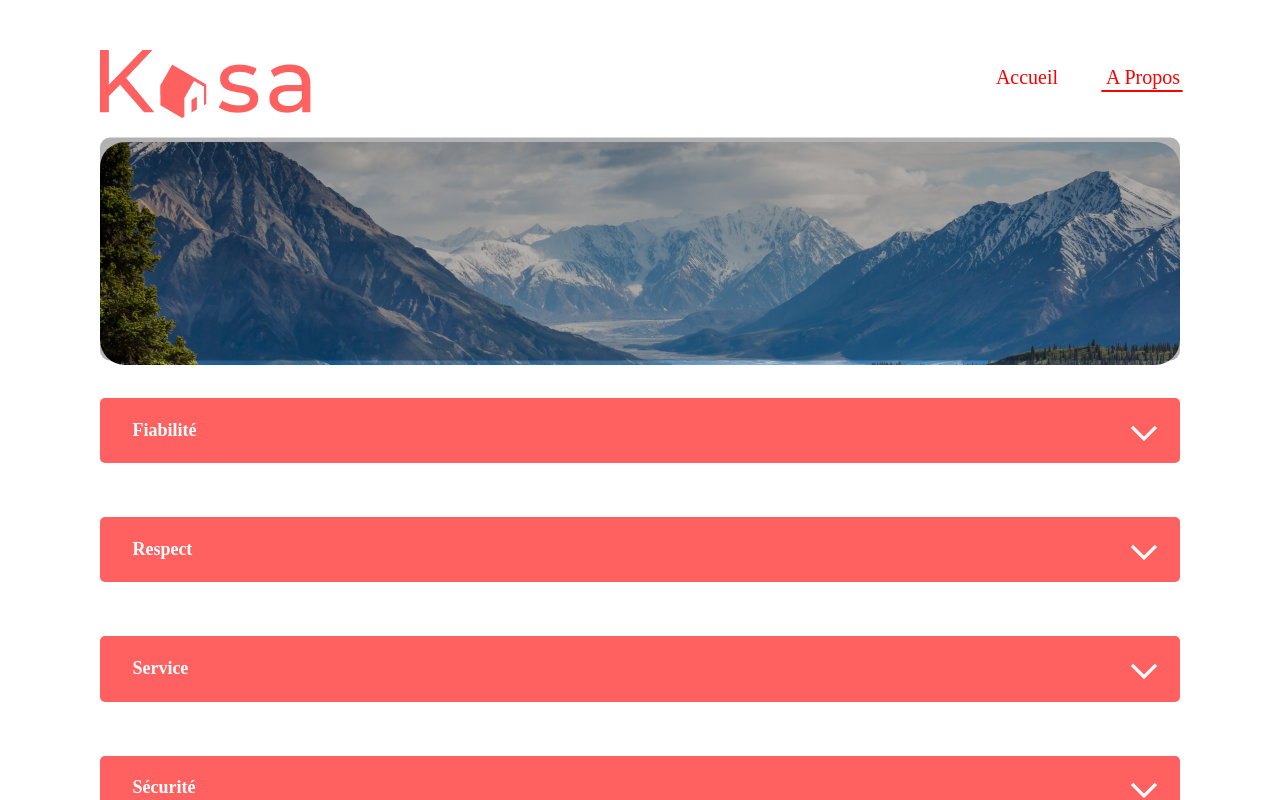
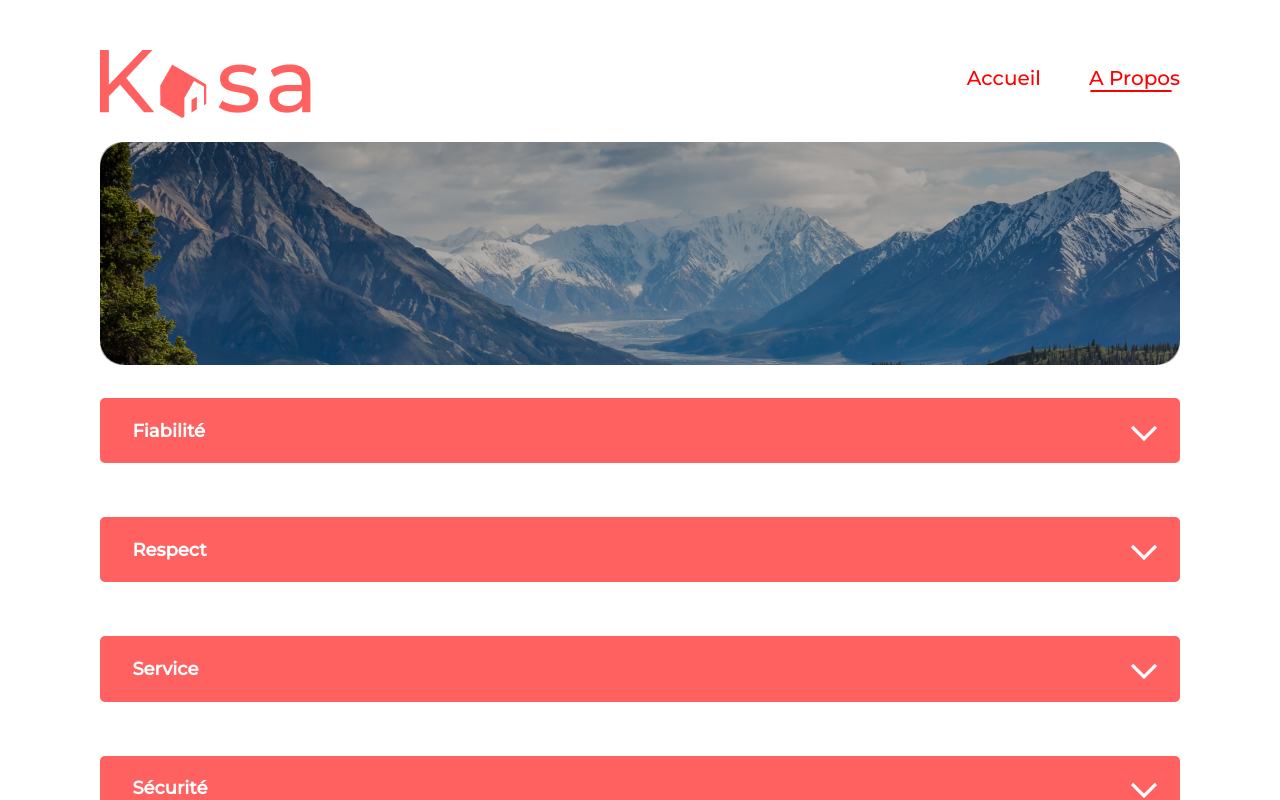
Before and after one commit to AlexandreSz/P11_Szumiel_Alexandre, a React (Create React App) app in the folder kasa/: page /about in a window 1280 px wide. Shown: the top 800 px of the page. Built offline with nearby package versions, Linux system fonts and the light colour scheme.

Commit message:
mise een place de la font Monserrat

```diff
--- a/kasa/public/index.html
+++ b/kasa/public/index.html
@@ -1,14 +1,15 @@
 <!DOCTYPE html>
 <html lang="en">
+
 <head>
   <meta charset="utf-8" />
   <link rel="icon" href="%PUBLIC_URL%/favicon.ico" />
+  <link rel="preconnect" href="https://fonts.googleapis.com">
+  <link rel="preconnect" href="https://fonts.gstatic.com" crossorigin>
+  <link href="https://fonts.googleapis.com/css2?family=Montserrat:wght@500&display=swap" rel="stylesheet">
   <meta name="viewport" content="width=device-width, initial-scale=1" />
   <meta name="theme-color" content="#000000" />
-    <meta
-      name="description"
-      content="Web site created using create-react-app"
-    />
+  <meta name="description" content="Web site created using create-react-app" />
   <link rel="apple-touch-icon" href="%PUBLIC_URL%/logo192.png" />
   <!--
       manifest.json provides metadata used when your web app is installed on a
@@ -26,6 +27,7 @@
     -->
   <title>React App</title>
 </head>
+
 <body>
   <noscript>You need to enable JavaScript to run this app.</noscript>
   <div id="root"></div>
@@ -40,4 +42,5 @@
       To create a production bundle, use `npm run build` or `yarn build`.
     -->
 </body>
+
 </html>
--- a/kasa/src/assets/styles/pages/_about.scss
+++ b/kasa/src/assets/styles/pages/_about.scss
@@ -23,8 +23,8 @@
   opacity: 0.3;
   width: 100%;
   height: 100%;
-  border-radius: 10px;
-  transform: translate(-0%, -102%);
+  border-radius: 22px;
+  transform: translate(-0%, -100%);
 }
 #title {
   margin: 20px 0;
--- a/kasa/src/assets/styles/pages/_home.scss
+++ b/kasa/src/assets/styles/pages/_home.scss
@@ -31,7 +31,7 @@
   font-size: 36px;
   width: 65%;
   top: 35%;
-  left: 35%;
+  left: 40%;
   transform: translate(-10%, -20%);
 }
 
--- a/kasa/src/assets/styles/pages/_setting.scss
+++ b/kasa/src/assets/styles/pages/_setting.scss
@@ -1,3 +1,4 @@
-body{
-    margin: 50px 100px 50px 100px;
+body {
+  margin: 50px 100px 50px 100px;
+  font-family: 'Montserrat', sans-serif;
 }
```
Lines whose indentation alone changed are shown as unchanged.
